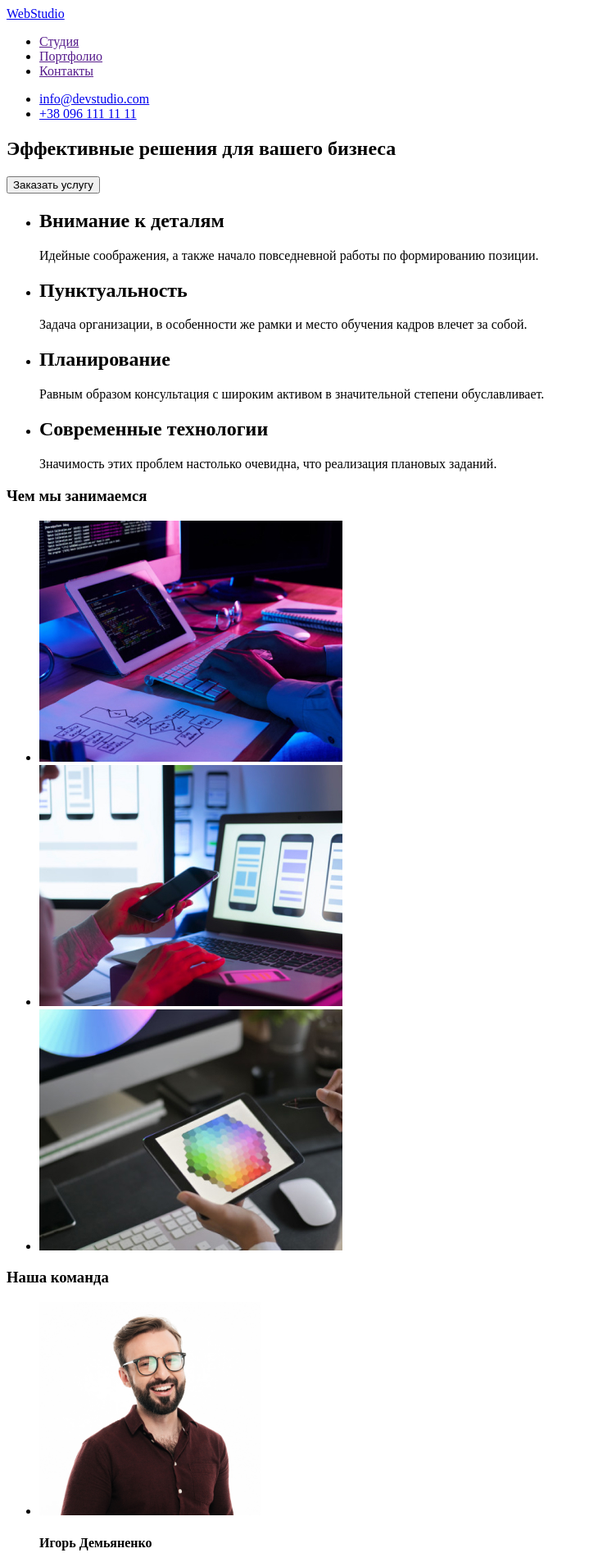
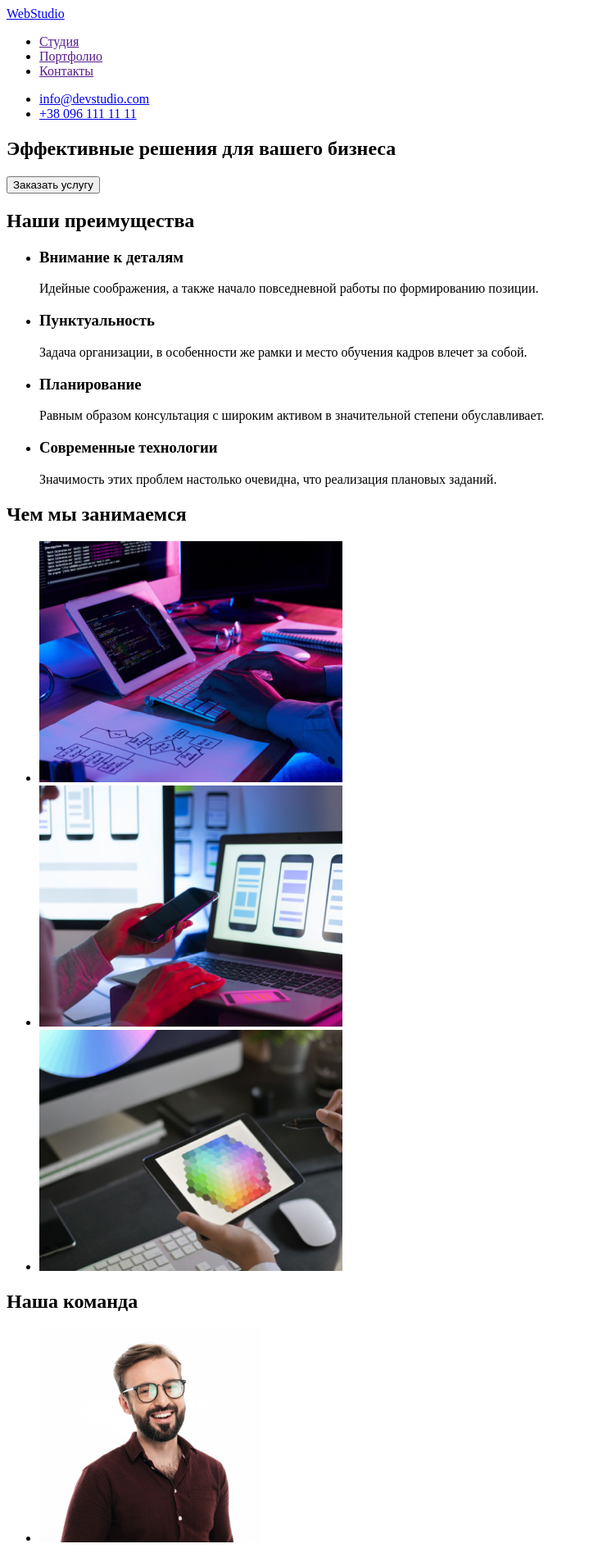
Before and after one commit to mihailsin/goit-markup-hw-01, a plain HTML site: page index.html in a window 1280 px wide. Shown: the top 1894 px of the page at 82% size, without its empty margins (0-719 px from the left). Drawn offline with Linux system fonts and the light colour scheme.

Commit message:
Размечает секции.

```diff
--- a/index.html
+++ b/index.html
@@ -25,41 +25,46 @@
     </header>
     <main>
     <!--Герой-->
-        <div>
         <section>
             <h1>Эффективные решения для вашего бизнеса</h1>
             <button type="button">Заказать услугу</button>
         </section>
-        </div>
-        <!--Список "Фишек"-->
+
+        <!--Список преимуществ-->
+        <section>
+            <h2>Наши преимущества</h2>
+            <!-- Это логический заголовок, которого нет на макете.
+            Позже он будет скрыт при помощи CSS -->
             <ul>
                 <li>
-                <h2>Внимание к деталям</h2>
+                    <h3>Внимание к деталям</h3>
                     <p>
                         Идейные соображения, а также начало повседневной работы по формированию позиции.
                     </p>
                 </li>
                 <li>
-                <h2>Пунктуальность</h2>
+                    <h3>Пунктуальность</h3>
                     <p>
                         Задача организации, в особенности же рамки и место обучения кадров влечет за собой.
                     </p>
                 </li>
                 <li>
-                <h2>Планирование</h2>
+                    <h3>Планирование</h3>
                     <p>
                         Равным образом консультация с широким активом в значительной степени обуславливает.
                     </p>
                 </li>
                 <li>
-                <h2>Современные технологии</h2>
+                    <h3>Современные технологии</h3>
                     <p>
                         Значимость этих проблем настолько очевидна, что реализация плановых заданий.
                     </p>
                 </li>
             </ul>
+        </section>
             <!--Список услуг-->
-        <h3>Чем мы занимаемся</h3>
+        <section>
+            <h2>Чем мы занимаемся</h2>
             <ul>
                 <li>
                     <a href="">
@@ -77,30 +82,33 @@
                     </a>
                 </li>
             </ul>
+        </section>
         <!--Команда-->
-        <h3>Наша команда</h3>
+        <section>
+            <h2>Наша команда</h2>
             <ul>
                 <li>
                     <img src="./images/igor.jpg" alt="Член команды" width="270">
-                <h4>Игорь Демьяненко</h4>
+                    <h3>Игорь Демьяненко</h3>
                     <p lang="en">Product Designer</p>
                 </li>
                 <li>
                     <img src="./images/olga.jpg" alt="Член команды" width="270">
-                <h4>Ольга Репина</h4>
+                    <h3>Ольга Репина</h3>
                     <p lang="en">Frontend Developer</p>
                 </li>
                 <li>
                     <img src="./images/nikolai.jpg" alt="Член команды" width="270">
-                <h4>Николай Тарасов</h4>
+                    <h3>Николай Тарасов</h3>
                     <p lang="en">Marketing</p>
                 </li>
                 <li>
                     <img src="./images/mikhail.jpg" alt="Член команды" width="270">
-                <h4>Михаил Ермаков</h4>
+                    <h3>Михаил Ермаков</h3>
                     <p lang="en">UI Designer</p>
                 </li>
             </ul>
+        </section>
     </main>
     <!--Подвал-->
     <footer>
```
Lines whose indentation alone changed are shown as unchanged.
